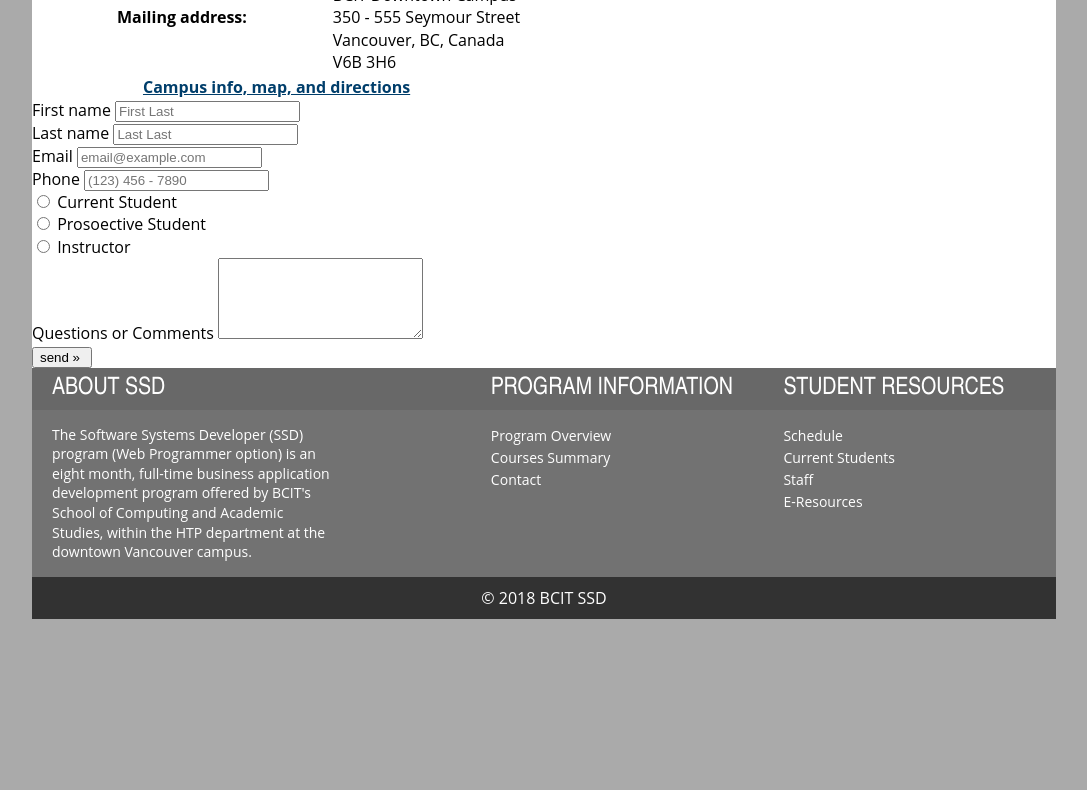
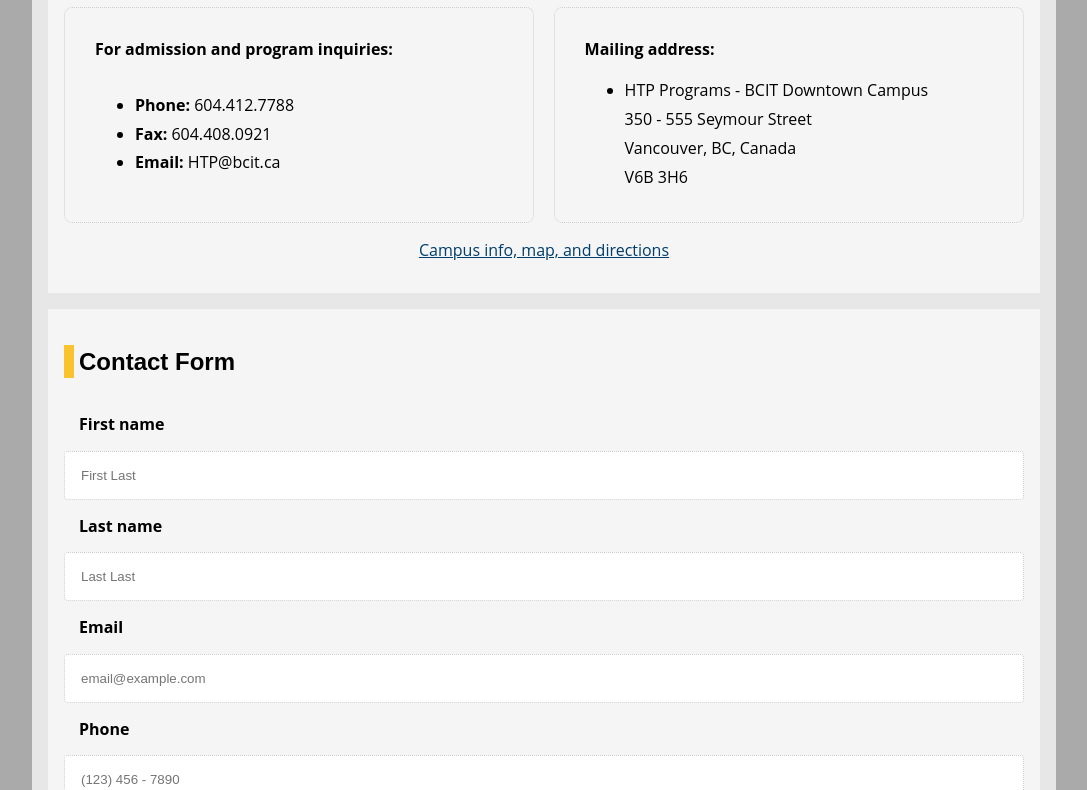
Before and after one commit to LinZhou-BCIT/FrontEndP02, a plain HTML site: page Contact.html in a window 1280 px wide. Shown: the part 503-1293 px from the top of the page, without its empty margins (96-1183 px from the left). Before the commit the page ends 1122 px from the top, so only its background shows below. Drawn offline with nearby package versions, Linux system fonts and the light colour scheme; files that its build step writes are made by us from their sources.

Commit message:
adjusted contact page
submit button needs to get fixet

```diff
--- a/Contact.html
+++ b/Contact.html
@@ -7,6 +7,7 @@
     <title>BCIT SSD Program - Contact Information</title>
     <link rel="stylesheet" href="./styles/styles.css">
     <script src="./scripts/menu.js"></script>
+    <script src="./scripts/popup.js"></script>
 </head>
 <body>
     <div class="wrapper">
@@ -49,69 +50,86 @@
             </nav>
         </header>
         <main>
+            <div class="contactContainer">
                 <div>
-                <div>
-                    <h3>Helpful Links</h3>
+                    <section class="infoBox">
+                            <h1>Helpful Links</h1>
                             <ul>
-                        <li>Start your application.</li>
-                        <li>Check your application status.</li>
-                        <li>Find more information for international students.</li>
-                        <li>Find more information about financial aids.</li>
+                                <li><a href="https://secure.bcit.ca/sis/apply/">Start your application.</a></li>
+                                <li><a href="https://secure.bcit.ca/sis/apply/">Check your application status.</a></li>
+                                <li><a href="https://www.bcit.ca/international/">Find more information for international students.</a></li>
+                                <li><a href="https://www.bcit.ca/finaid/">Find more information about financial aids.</a></li>
                             </ul>
-                    <h3>Contact Information</h3>
-                    <table>
-                        <tbody>
-                            <tr>
-                                <th>For admission and program inquiries:</th>
-                                <td>Phone: 604.412.7788<br/>
-                                Fax: 604.408.0921<br/>
-                                Email: HTP@bcit.ca</td>
-                            </tr>
-                            <tr>
-                                <th>Mailing address:</th>
-                                <td>HTP Programs<br/>
-                                BCIT Downtown Campus<br/>
+                    </section>
+                    <section class="infoBox">
+                            <h1>Contact Information</h1>
+                                <div class="contactInfo">
+                                    <section class="box">
+                                        <b>For admission and program inquiries: </b>
+                                        <ul>
+                                            <li><b>Phone: </b>604.412.7788</li>
+                                            <li><b>Fax: </b>604.408.0921</li>
+                                            <li><b>Email: </b>HTP@bcit.ca</li>
+                                        </ul>
+                                    </section>
+                                    <section class="box">
+                                        <b>Mailing address: </b>
+                                        <ul>
+                                            <li>
+                                                HTP Programs - BCIT Downtown Campus<br/>
                                                 350 - 555 Seymour Street<br/>
                                                 Vancouver, BC, Canada <br/>
-                                V6B 3H6</td>
-                            </tr>
-                            <tr>
-                                <th colspan="2"><a href="https://www.bcit.ca/about/downtown.shtml">Campus info, map, and directions</a></th>
-                            </tr>
-                        </tbody>
-                    </table>
+                                                V6B 3H6
+                                            </li>
+                                        </ul>
+                                    </section>
                                 </div>
-                <form action="ThankyouPopup()" method="post">
-                    <div>
+                            <p><a href="https://www.bcit.ca/about/downtown.shtml">Campus info, map, and directions</a></p>
+                    </section>
+                </div>
+                <section class="infoBox">
+                    <h1>Contact Form</h1>
+                    <form onSubmit="alert('Thank you for your feedback.');" method="post" class="form">
+                        <div class="formLabel">
                             <label for="firstname">First name</label>
+                        </div>
+                        <div class="formInput">
                             <input type="text" name="firstname" id="firstname" maxlength="80" placeholder="First Last" required>
                         </div>
-                    <div>
+                        <div class="formLabel">
                             <label for="lastname">Last name</label>
+                        </div>
+                        <div class="formInput">
                             <input type="text" name="lastname" id="lastname" maxlength="80" placeholder="Last Last" required>
                         </div>
-                    <div>
+                        <div class="formLabel">
                             <label for="email">Email</label>
+                        </div>
+                        <div class="formInput">
                             <input type="email" name="email" id="email" maxlength="80" placeholder="email@example.com" required>
                         </div>
-                    <div>
+                        <div class="formLabel">
                                 <label for="phone">Phone</label>
+                        </div>
+                        <div class="formInput">
                                 <input type="text" name="phone" id="phone" maxlength="30" placeholder="(123) 456 - 7890">
                         </div>
-                    <div>
+                        <div class="select">
                             <label><input type="radio" name="status" value="CurrentStudent" required> Current Student</label><br>
                             <label><input type="radio" name="status" value="ProsoectiveStudent"> Prosoective Student</label><br>
                             <label><input type="radio" name="status" value="Instructor"> Instructor</label>
                         </div>
                         <div>
                             <label for="comments">Questions or Comments</label>
+                        </div>
+                        <div>
                             <textarea name="comments" id="comments" rows="5" cols="23" required></textarea>
                         </div>
                         <div class="actions">
                             <input id="submit" type="submit" value="send &raquo; ">
                         </div>
                     </form>
-
+                </section>
             </div>
         </main>
         <footer>
--- /dev/null
+++ b/scss/_contact.scss
@@ -0,0 +1,28 @@
+.contactContainer {
+    $half-padding: rem(16);
+    $padding: rem(32);
+    padding: $half-padding;
+
+    background-color: $site-gray;
+
+    .infoBox{
+        padding: $half-padding;
+        margin-bottom: $half-padding;
+        background-color: rgba($site-white, 0.6);
+        p, p a {
+            height: $line-height;
+            text-align: center;
+        }
+        .contactInfo {
+            @include flex-layout-row;
+            .box {
+                @extend %row-item;
+                text-align: left;
+            }
+        }
+        section {
+            padding: $padding;
+            @include flex-layout-row;
+        }
+    }
+}
--- /dev/null
+++ b/scss/_form.scss
@@ -0,0 +1,38 @@
+.form {
+    input[type=text], input[type=email], select, textarea {
+        width: 100%;
+        $padding: rem(16);
+        $half-padding: rem(8);
+        padding: $padding;
+        border: 1px dotted #ccc;
+        border-radius: rem(4);
+        resize: vertical;
+    }
+
+    label {
+        padding: $half-padding;
+        display: inline-block;
+        font-weight: bold;
+    }
+
+    .actions input {
+        background-color: $bcit-blue;
+        color: $text-light;
+        padding: $half-padding;
+        border-radius: rem(4);
+        float: left;
+    }
+
+    .actions input:hover {
+        background-color: rgba($bcit-blue, 0.9);
+    }
+
+    .select {
+        margin: $padding;
+        @extend %row-item;
+        background-color: $bcit-blue;
+        color: $text-light;
+        width: inherit;
+        border-radius: rem(4)
+    }
+}
--- a/scss/_overview.scss
+++ b/scss/_overview.scss
@@ -2,7 +2,6 @@
     $half-padding: rem(16);
     $padding: rem(32);
     padding: $half-padding;
-
     text-align: justify;
     background-color: $site-gray;
 
@@ -10,14 +9,12 @@
         padding: $half-padding;
         margin-bottom: $half-padding;
         background-color: rgba($site-white, 0.6);
-        border: 1px dotted $bcit-gray;
     }
 
     .requirements{
         padding: $half-padding;
         margin-bottom: $half-padding;
         background-color: rgba($site-white, 0.6);
-        border: 1px dotted $bcit-gray;
         div {
             padding: $padding;
         }
@@ -26,7 +23,6 @@
     .apply{
         padding: $half-padding;
         background-color: rgba($site-white, 0.6);
-        border: 1px dotted $bcit-gray;
         div {
             padding: $padding;
         }
--- a/scss/_placeholders.scss
+++ b/scss/_placeholders.scss
@@ -13,6 +13,7 @@
     padding: $padding;
     @include first-last-el-no-margin;
     border: 1px dotted #ccc;
+    border-radius: rem(8);
     @include mq($phoneLandscape){
         width: $one-col;
         margin-bottom: 8%;
--- a/scss/styles.scss
+++ b/scss/styles.scss
@@ -33,3 +33,5 @@
 
 @import 'overview';
 @import 'overviewTable';
+@import 'contact';
+@import 'form';
```
Also changed, not shown: scss/_contactInfoTable.scss (added, +82 -0 lines). Lines whose indentation alone changed are shown as unchanged.
